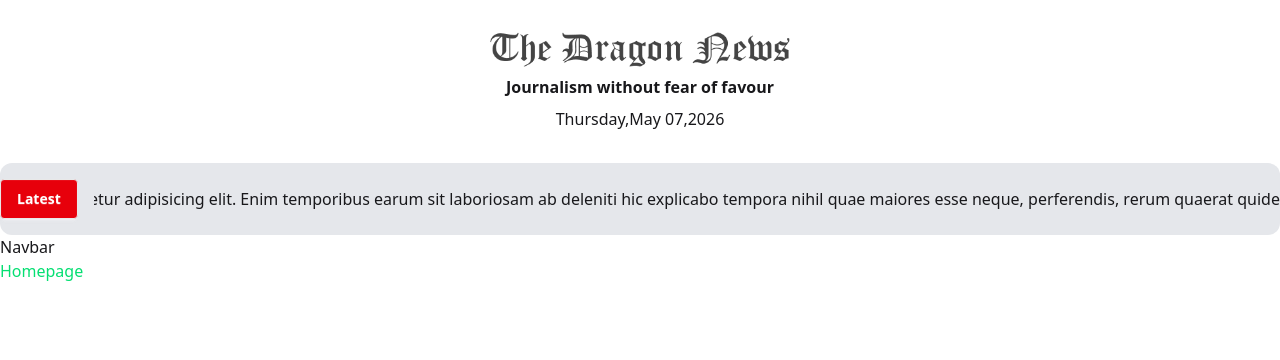
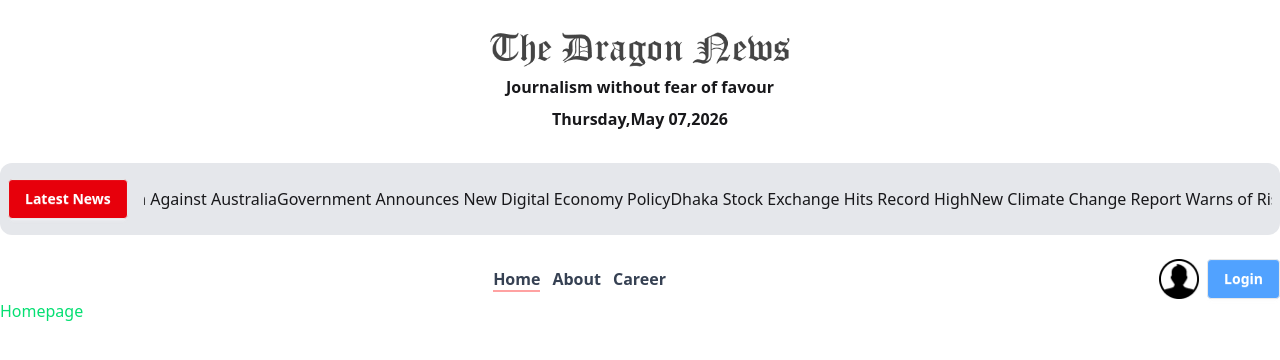
Before and after one commit to sakibaCode/Practise_Next_Dragon_News, a Next.js app: page / in a window 1280 px wide. Shown: the top 360 px of the page. Built offline with nearby package versions, Linux system fonts and the light colour scheme.

Commit message:
designed navbar

```diff
--- a/src/components/shared/BreakingNews.jsx
+++ b/src/components/shared/BreakingNews.jsx
@@ -1,15 +1,29 @@
 import React from 'react';
 import Marquee from 'react-fast-marquee';
 
+const news = [
+  { id: 1, title: "Bangladesh Wins Historic Test Match Against Australia" },
+  { id: 2, title: "Government Announces New Digital Economy Policy" },
+  { id: 3, title: "Dhaka Stock Exchange Hits Record High" },
+  { id: 4, title: "New Climate Change Report Warns of Rising Sea Levels" },
+  { id: 5, title: "Tech Giants Invest Billions in AI Infrastructure" },
+  { id: 6, title: "Local Farmers Adopt Solar-Powered Irrigation Systems" },
+  { id: 7, title: "Scientists Discover New Species in Amazon Rainforest" },
+  { id: 8, title: "Global Oil Prices Drop Amid Economic Uncertainty" },
+  { id: 9, title: "Education Ministry Launches Free Online Learning Platform" },
+  { id: 10, title: "Cyclone Warning Issued for Coastal Districts" },
+];
+
 const BreakingNews = () => {
     return (
-        <div className='flex justify-between gap-4 items-center bg-gray-200 py-4 container mx-auto rounded-xl'>
-            <button className='btn bg-red-600 text-white'>Latest</button>
-            <Marquee>
-                Lorem ipsum dolor sit amet consectetur adipisicing elit.
-                 Enim temporibus earum sit laboriosam ab deleniti hic explicabo
-                  tempora nihil quae maiores esse neque, perferendis, rerum quaerat
-                   quidem dolorem commodi sint?
+        <div className='flex justify-between gap-4 items-center bg-gray-200 py-4 px-2 container mx-auto rounded-xl'>
+            <button className='btn bg-red-600 text-white'>Latest News</button>
+            <Marquee pauseOnHover={true}>
+                {
+                    news.map((n)=>(
+                        <span key={n.id}>{n.title}</span>
+                    ))
+                }
             </Marquee>
         </div>
     );
--- a/src/components/shared/Header.jsx
+++ b/src/components/shared/Header.jsx
@@ -7,7 +7,7 @@ const Header = () => {
         <div className='text-center py-8 space-y-2'>
            <Image src={logo} width={300} height={200} alt='logo' className='mx-auto'/>
            <p className='font-semibold'>Journalism without fear of favour</p>
-           <p>{format(new Date(),"EEEE,MMM dd,yyy")}</p>
+           <p className='font-semibold'>{format(new Date(),"EEEE,MMM dd,yyy")}</p>
         </div>
     );
 };
--- /dev/null
+++ b/src/components/shared/NavLink.jsx
@@ -0,0 +1,23 @@
+"use client"
+
+import Link from 'next/link';
+import { usePathname } from 'next/navigation';
+import React from 'react';
+
+const NavLink = ({ href, children }) => {
+
+    const pathName = usePathname()
+
+    const isActive = href === pathName
+
+    return (
+        <Link
+            href={href}
+            className={isActive ? "border-b-2 border-b-red-300" : ""}
+        >
+            {children}
+        </Link>
+    );
+};
+
+export default NavLink;
--- a/src/components/shared/Navbar.jsx
+++ b/src/components/shared/Navbar.jsx
@@ -1,9 +1,25 @@
+import Link from 'next/link';
 import React from 'react';
+import userAvatar from '@/assets/user.png'
+import Image from 'next/image';
+import NavLink from './NavLink';
 
 const Navbar = () => {
     return (
-        <div>
-            Navbar
+        <div className='container mx-auto flex justify-between gap-4 mt-6'>
+
+            <div></div>
+
+            <ul className='flex justify-between items-center gap-3 text-gray-700 font-semibold'>
+                <li><NavLink href={"/"}> Home</NavLink></li>
+                <li><NavLink href={"/about_us"}>About</NavLink></li>
+                <li><NavLink href={"/career"}>Career</NavLink></li>
+            </ul>
+
+            <div className='flex items-center gap-2'>
+                <Image src={userAvatar} alt='User Avatar' width={40} height={40}/>
+                <button className='btn bg-blue-400 text-white'><Link href={"/login"}>Login</Link></button>
+            </div>
         </div>
     );
 };
```
